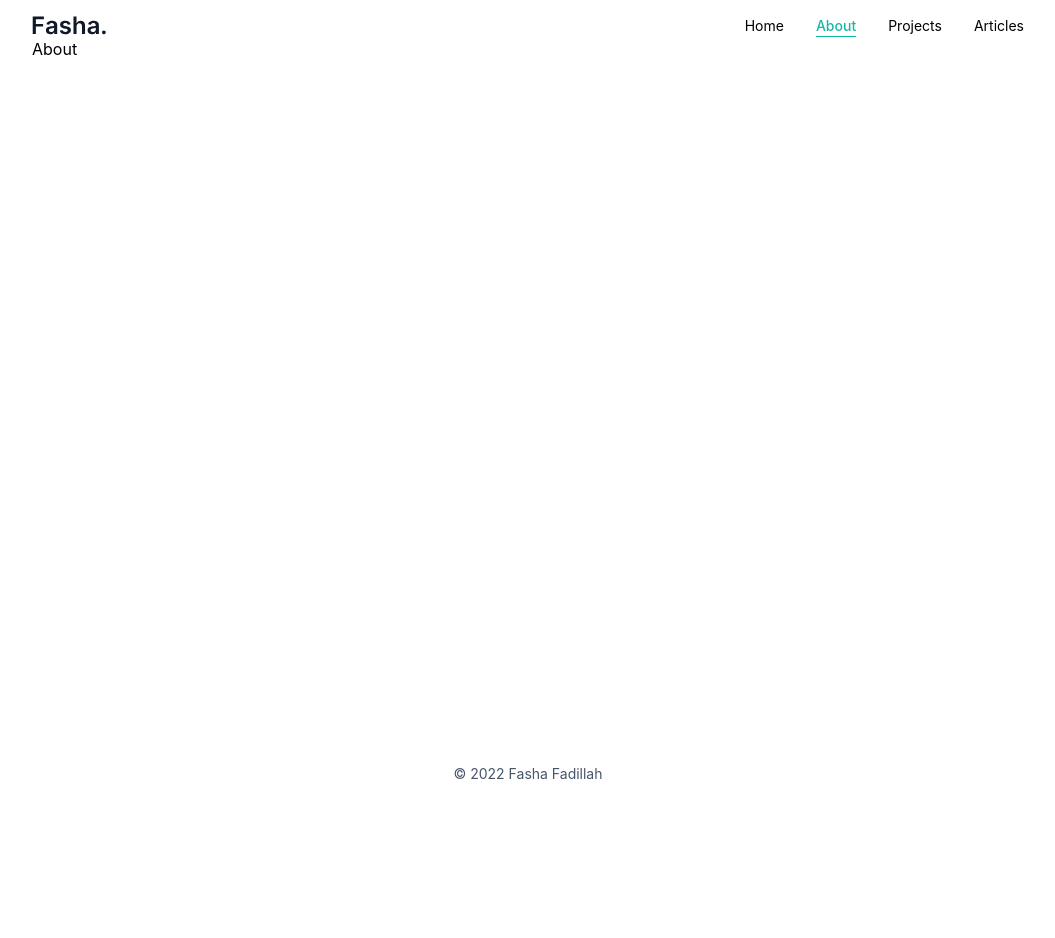
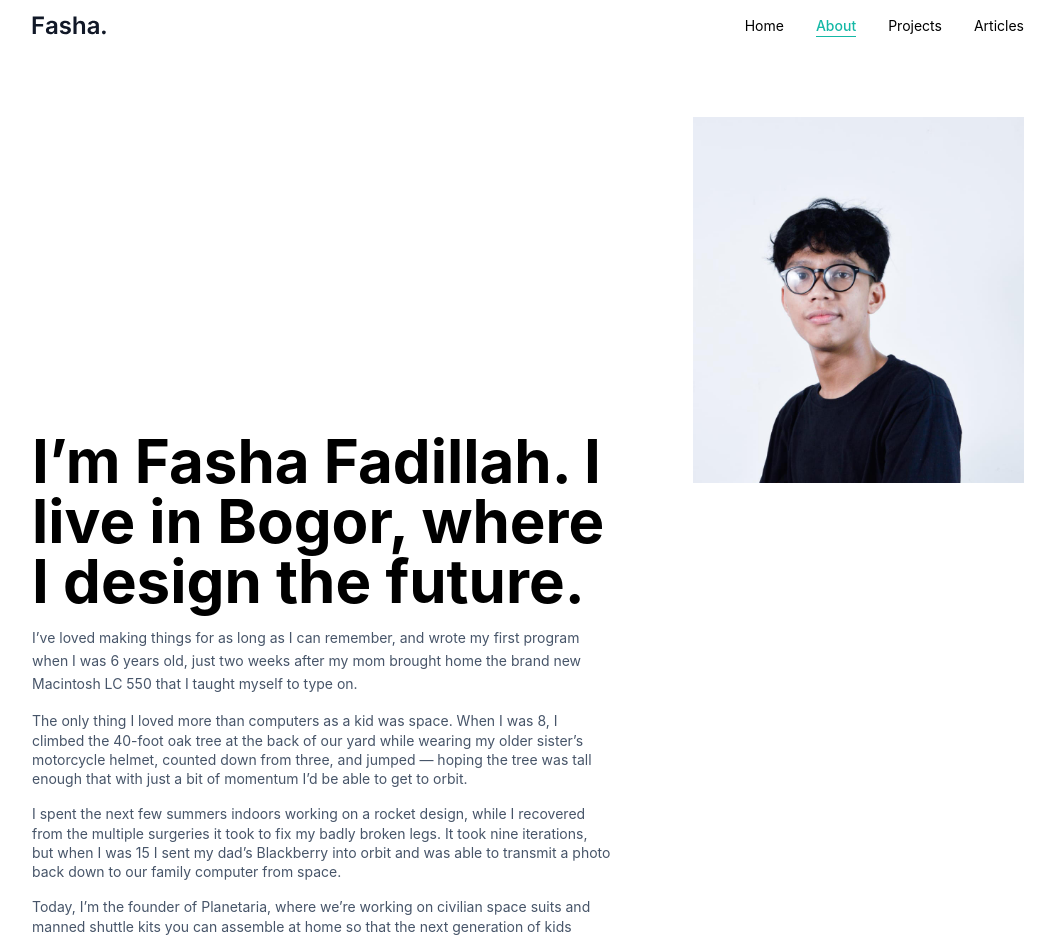
Before and after one commit to fasfashan/last-exam, a Next.js app: page /about in a window 1280 px wide. Shown: the top 938 px of the page, without its empty margins (112-1167 px from the left). Before the commit the page ends 800 px from the top, so only its background shows below. Built offline with nearby package versions, Linux system fonts and the light colour scheme.

Commit message:
fourth testing dynamic opengraph and add about section

```diff
--- a/src/pages/about.js
+++ b/src/pages/about.js
@@ -1,7 +1,33 @@
-export default function About() {
+import Image from "next/image";
+import Seo from "../components/seo/Seo";
+function About() {
   return (
-    <div>
-      <h1>About</h1>
-    </div>
+    <>
+      <Seo />
+      <div className="grid items-baseline mt-20 md:grid-cols-12 grid-cols-4 gap-y-20">
+        <div className="md:col-span-7 col-span-12 space-y-4">
+          <h1 className="md:text-6xl text-4xl leading-tight font-bold">I’m Fasha Fadillah. I live in Bogor, where I design the future.</h1>
+          <p className="leading-relaxed text-slate-600 text-sm ">
+            I’ve loved making things for as long as I can remember, and wrote my first program when I was 6 years old, just two weeks after my mom brought home the brand new Macintosh LC 550 that I taught myself to type on.
+          </p>
+          <p className="leading-snug text-slate-600 text-sm ">
+            The only thing I loved more than computers as a kid was space. When I was 8, I climbed the 40-foot oak tree at the back of our yard while wearing my older sister’s motorcycle helmet, counted down from three, and jumped — hoping
+            the tree was tall enough that with just a bit of momentum I’d be able to get to orbit.
+          </p>
+          <p className="leading-snug text-slate-600 text-sm ">
+            I spent the next few summers indoors working on a rocket design, while I recovered from the multiple surgeries it took to fix my badly broken legs. It took nine iterations, but when I was 15 I sent my dad’s Blackberry into orbit
+            and was able to transmit a photo back down to our family computer from space.
+          </p>
+          <p className="leading-snug text-slate-600 text-sm ">
+            Today, I’m the founder of Planetaria, where we’re working on civilian space suits and manned shuttle kits you can assemble at home so that the next generation of kids really can make it to orbit — from the comfort of their own
+            backyards.
+          </p>
+        </div>
+        <div className="md:col-start-9 md:col-end-13 col-span-12 w-full ">
+          <Image className=" object-cover dark:bg-zinc-800" src="/photoprofile.jpg" layout="responsive" height={1032} width={932} alt="Fasha" />
+        </div>
+      </div>
+    </>
   );
 }
+export default About;
--- a/src/posts/solidaritas-rakyat-bantu-rakyat-bikin-pengin-nanya-emang-pemerintahnya-ke-mana.mdx
+++ b/src/posts/solidaritas-rakyat-bantu-rakyat-bikin-pengin-nanya-emang-pemerintahnya-ke-mana.mdx
@@ -2,7 +2,7 @@
 title: "Solidaritas Rakyat Bantu Rakyat Bikin Pengin Nanya Emang Pemerintahnya ke Mana?"
 date: "September 19, 2022"
 description: "Ketika terjadi bencana atau berbagai masalah yang ada di Indonesia, masyarakat berbondong-bondong bersolidaritas dengan mendonasikan sebagian hartanya untuk masyarakat lain yang terkena dampak bencana."
-image: "https://source.unsplash.com/featured?technology"
+image: "/solidaritas-rakyat-bantu-rakyat-bikin-pengin-nanya-emang-pemerintahnya-ke-mana.jpeg"
 ---
 
 <p>
```
Also changed, not shown: public/photoprofile.jpg (added).
